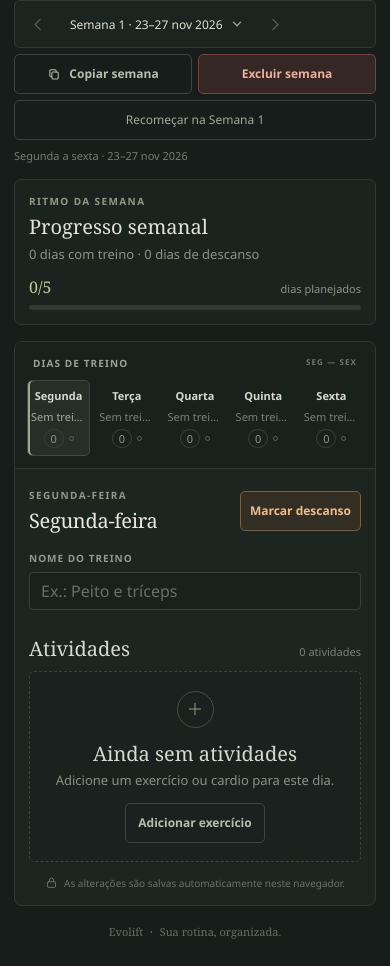
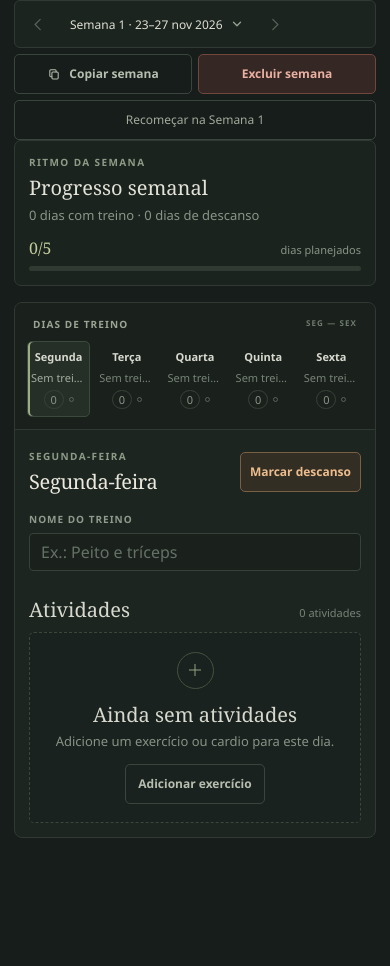
Before and after one commit to Kaio-sudo/Evolift, a plain HTML site: page index.html in a window 390 px wide. Shown: the part 303-1269 px from the top of the page. After the commit the page ends 1168 px from the top, so only its background shows below. Drawn offline with Linux system fonts and the light colour scheme.

Commit message:
limpeza na tela inicial

```diff
--- a/index.html
+++ b/index.html
@@ -89,8 +89,6 @@
                 </div>
             </section>
 
-            <div class="week-range" id="week-range"></div>
-
             <section class="weekly-progress" aria-labelledby="weekly-progress-title">
                 <div class="weekly-progress-intro">
                     <p class="eyebrow">RITMO DA SEMANA</p>
@@ -114,7 +112,6 @@
                 <nav class="day-panel" aria-label="Dias da semana">
                     <p class="panel-label">DIAS DE TREINO <span>SEG — SEX</span></p>
                     <div class="day-list" id="day-list"></div>
-                    <p class="day-panel-note">Escolha um dia para ver ou editar o treino.</p>
                 </nav>
 
                 <section class="workout-panel" aria-labelledby="selected-day-name">
@@ -159,10 +156,6 @@
                             <span class="add-symbol" aria-hidden="true">+</span>
                             Adicionar exercício
                         </button>
-                        <p class="storage-note"><svg viewBox="0 0 16 16" aria-hidden="true">
-                                <rect x="3" y="7" width="10" height="7" rx="1.5" />
-                                <path d="M5.5 7V5a2.5 2.5 0 0 1 5 0v2" />
-                            </svg>As alterações são salvas automaticamente neste navegador.</p>
                     </div>
 
                     <div class="rest-state" id="rest-state" hidden>
@@ -181,7 +174,6 @@
                     </div>
                 </section>
             </section>
-            <footer class="page-footer">Evolift <span>·</span> Sua rotina, organizada.</footer>
         </main>
     </div>
 
--- a/js/script.js
+++ b/js/script.js
@@ -17,7 +17,6 @@ const elements = {
     greeting: document.querySelector("#greeting"),
     todayDate: document.querySelector("#today-date"),
     weekSelect: document.querySelector("#week-select"),
-    weekRange: document.querySelector("#week-range"),
     previousWeek: document.querySelector("#previous-week"),
     nextWeek: document.querySelector("#next-week"),
     weeklyProgressSummary: document.querySelector("#weekly-progress-summary"),
@@ -587,7 +586,6 @@ function renderWeekPicker() {
         return option;
     });
     elements.weekSelect.replaceChildren(...options);
-    elements.weekRange.textContent = `Segunda a sexta · ${getWeekRange(getSelectedWeek().startDate)}`;
 
     const selectedIndex = weeks.findIndex((week) => week.id === state.selectedWeekId);
     elements.previousWeek.disabled = selectedIndex <= 0;
--- a/styles/style.css
+++ b/styles/style.css
@@ -370,12 +370,6 @@ svg {
     stroke-width: 1.5;
 }
 
-.week-range {
-    margin: 6px 0 16px;
-    color: #747f74;
-    font-size: 10px;
-}
-
 .weekly-progress {
     display: grid;
     grid-template-columns: minmax(0, 1fr) minmax(230px, .7fr);
@@ -602,14 +596,6 @@ svg {
     border-color: #59483a;
     background: #302a22;
     color: #d0a17e;
-}
-
-.day-panel-note {
-    margin: auto 5px 0;
-    padding-top: 21px;
-    color: #737d72;
-    font-size: 9px;
-    line-height: 1.6;
 }
 
 .workout-panel {
@@ -1093,39 +1079,6 @@ svg {
     font-size: 17px;
     font-weight: 300;
     line-height: 1;
-}
-
-.storage-note {
-    display: flex;
-    align-items: center;
-    justify-content: center;
-    gap: 6px;
-    margin: 14px 0 0;
-    color: #687469;
-    font-size: 9px;
-}
-
-.storage-note svg {
-    width: 13px;
-    height: 13px;
-    fill: none;
-    stroke: currentColor;
-    stroke-linecap: round;
-    stroke-linejoin: round;
-    stroke-width: 1.2;
-}
-
-.page-footer {
-    padding-top: 18px;
-    color: #647064;
-    font-family: var(--serif);
-    font-size: 10px;
-    text-align: center;
-}
-
-.page-footer span {
-    padding: 0 4px;
-    color: #a8856f;
 }
 
 .dialog {
@@ -1690,10 +1643,6 @@ svg {
     .day-meta {
         gap: 5px;
     }
-
-    .day-panel-note {
-        display: none;
-    }
 }
 
 @media (max-width: 520px) {
@@ -1774,10 +1723,6 @@ svg {
         height: 14px;
     }
 
-    .week-range {
-        margin-top: 8px;
-    }
-
     .weekly-progress {
         grid-template-columns: 1fr;
         gap: 13px;
@@ -1841,17 +1786,6 @@ svg {
 
     .exercise-number {
         grid-row: 1;
-    }
-
-    .storage-note {
-        align-items: flex-start;
-        font-size: 8px;
-        line-height: 1.5;
-        text-align: center;
-    }
-
-    .storage-note svg {
-        flex: 0 0 13px;
     }
 
     .exercise-form {
@@ -2025,10 +1959,7 @@ svg {
 }
 
 :root[data-theme="light"] .intro h1 span,
-:root[data-theme="light"] .intro-copy,
-:root[data-theme="light"] .week-range,
-:root[data-theme="light"] .storage-note,
-:root[data-theme="light"] .page-footer {
+:root[data-theme="light"] .intro-copy {
     color: #687568;
 }
 
@@ -2105,8 +2036,7 @@ svg {
 }
 
 :root[data-theme="light"] .panel-label span,
-:root[data-theme="light"] .day-summary,
-:root[data-theme="light"] .day-panel-note {
+:root[data-theme="light"] .day-summary {
     color: #778276;
 }
 
@@ -2537,7 +2467,6 @@ svg {
         font-size: 22px;
     }
 
-    .week-range,
     .weekly-progress-value span,
     .day-name,
     .day-summary,
@@ -2564,8 +2493,7 @@ svg {
     .set-input-field > span small,
     .form-field > span,
     .form-field > span small,
-    .data-actions .button,
-    .page-footer {
+    .data-actions .button {
         font-size: 11px;
     }
 
@@ -2597,10 +2525,6 @@ svg {
         width: 40px;
         height: 40px;
     }
-
-    .storage-note {
-        font-size: 10px;
-    }
 }
 
 @media (prefers-reduced-motion: reduce) {
```
